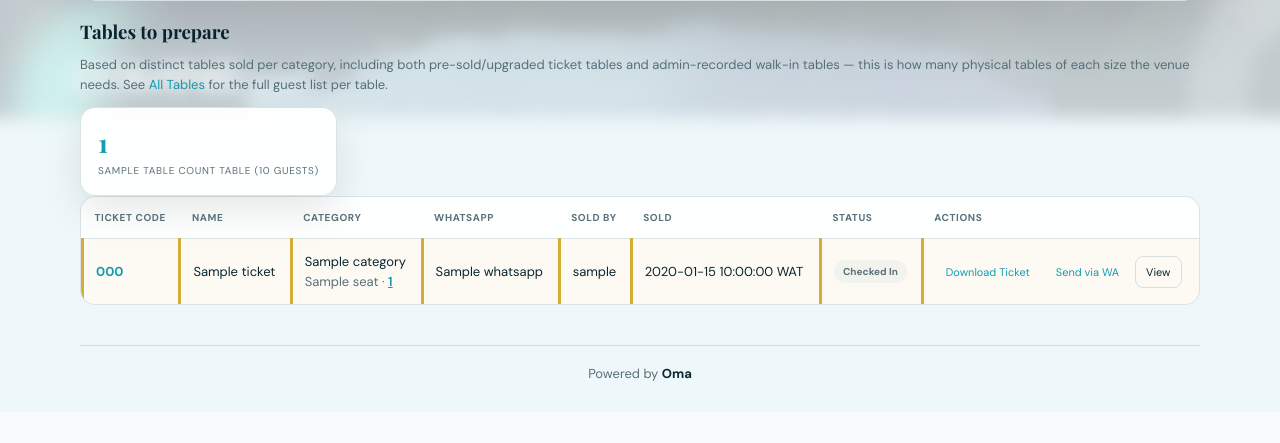
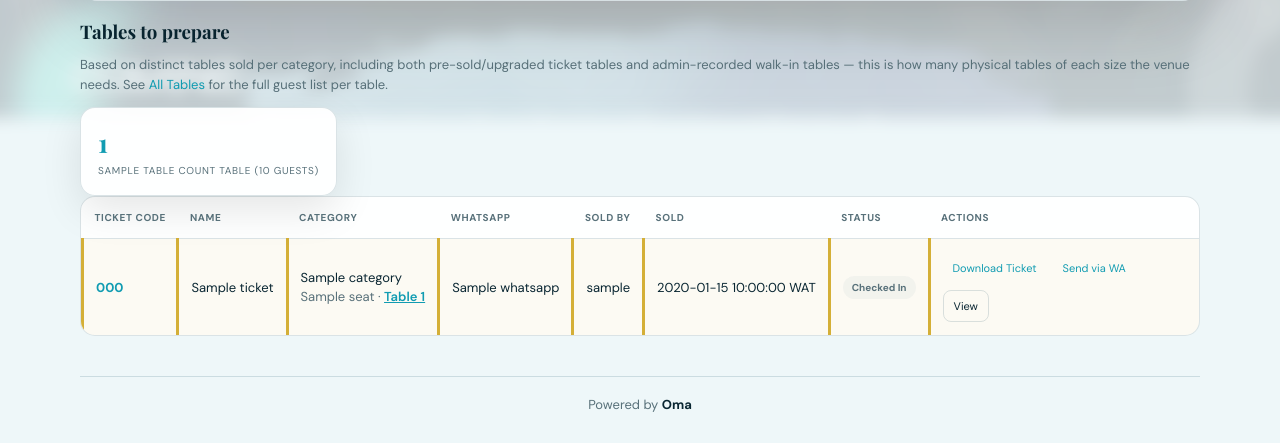
Before and after one commit to guylikesweet/Owambe, a Flask app: template templates/tickets.html in a window 1280 px wide. Shown: the part 703-1146 px from the top of the page. Before the commit the page ends 1084 px from the top, so only its background shows below. Run offline with Flask 3, Linux system fonts and the light colour scheme; the template is opened without the code that fills it: most values are stand-ins (such as "Sample title", 1, 10 or a date in 2020); parts of the project's set-up code (start-up, migrations or seed data) failed here and were passed over; some libraries are stand-ins or nearby versions.

Commit message:
Update table link text and title in tickets.html

```diff
--- a/templates/tickets.html
+++ b/templates/tickets.html
@@ -115,7 +115,7 @@
             <br>
             <span class="muted small">
               {{ t.seat }} ·
-              <a class="table-id-link" href="{{ url_for('all_tickets', q=t.table_id) }}" title="See everyone on this table">{{ t.table_id }}</a>
+              <a class="table-id-link" href="{{ url_for('all_tickets', q=t.table_id) }}" title="Internal ref: {{ t.table_id }}">Table {{ t.table_number }}</a>
             </span>
           {% endif %}
         </td>
```
